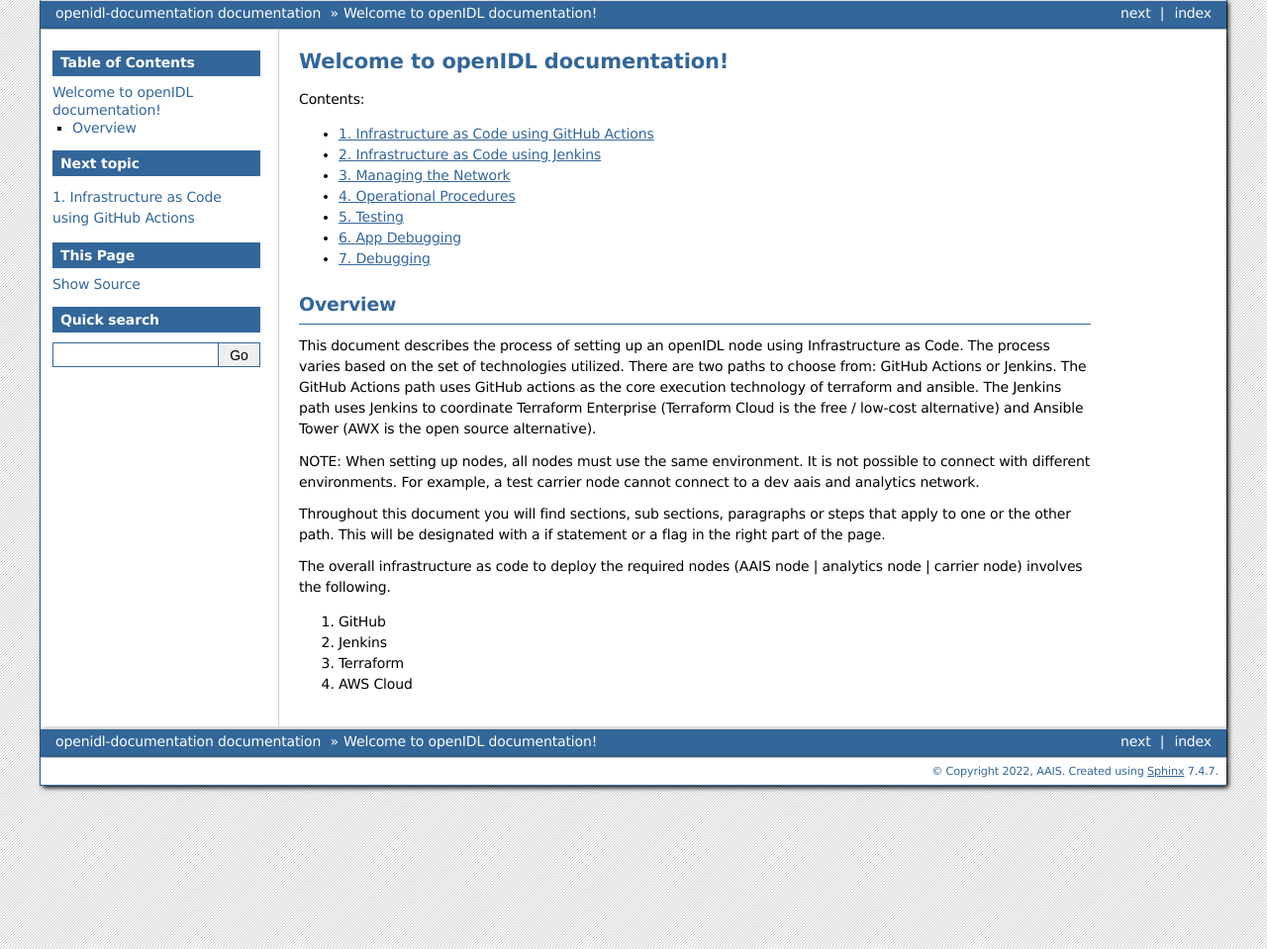
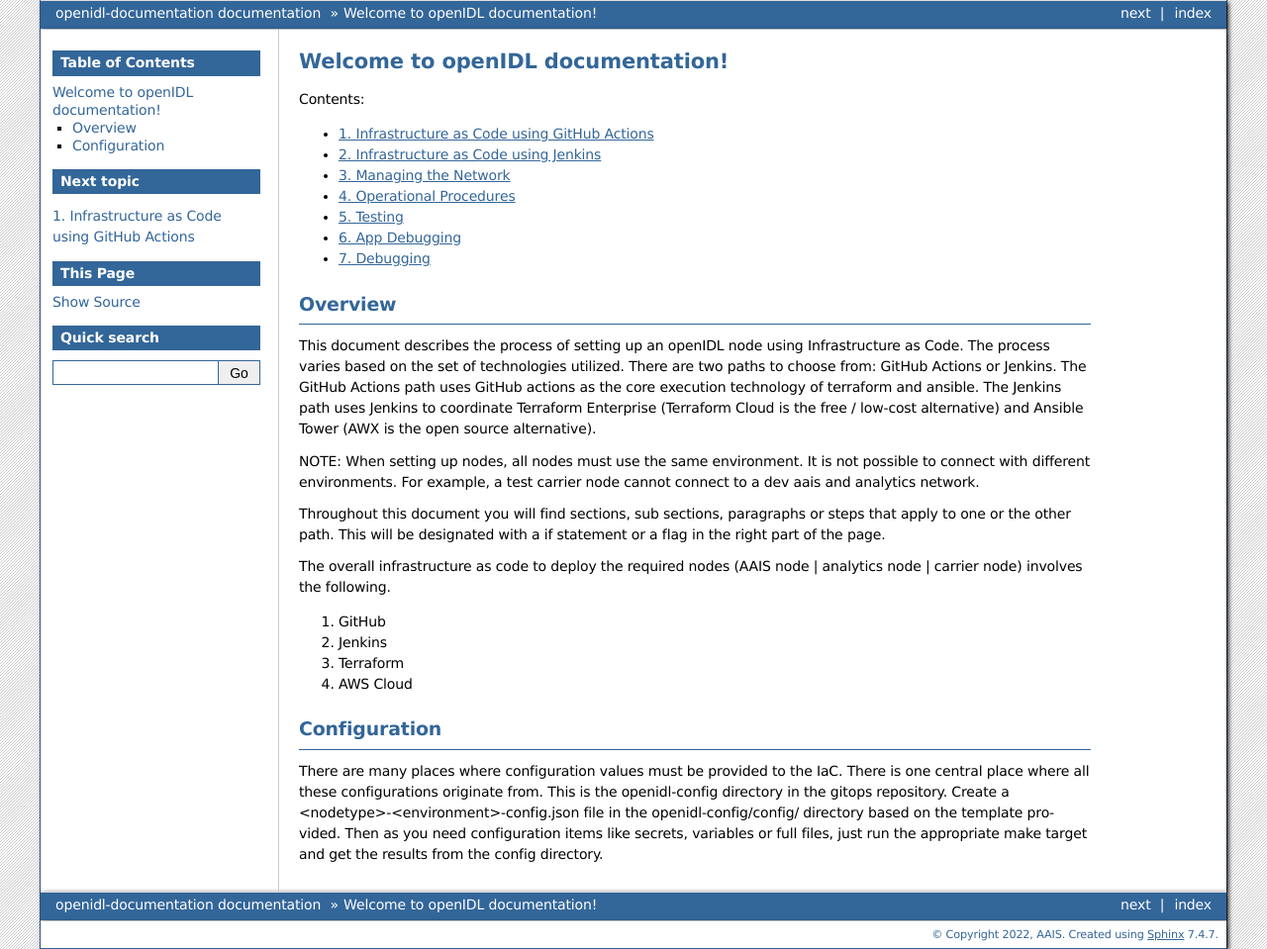
Before and after one commit to senofi/documentation, a Sphinx documentation site: the page built from docs/source/index.rst, in a window 1280 px wide. Shown: the whole page at 99% size. Built offline with Sphinx 7.4.7, drawn with Linux system fonts in a browser that asks for light colours.

Commit message:
update docs

```diff
--- a/docs/source/iac-gitactions-setup-secrets.rst
+++ b/docs/source/iac-gitactions-setup-secrets.rst
@@ -34,5 +34,5 @@ For the SSH keys, create one for the terraform user and use that for all the ssh
 --------------------------------------------------------------------------------------
 
 .. csv-table:: Environment Secrets
-    :file: table3.csv
+    :file: table-gitactions-secrets.csv
     :header-rows: 1
--- a/docs/source/iac-gitactions-setup-terraform.rst
+++ b/docs/source/iac-gitactions-setup-terraform.rst
@@ -51,7 +51,7 @@ Option1: Using terraform automation
    file.
 
     .. csv-table:: Terraform Variables
-        :file: table1.csv
+        :file: table-terraform-variables.csv
         :header-rows: 1
 
 
--- a/docs/source/index.rst
+++ b/docs/source/index.rst
@@ -36,3 +36,12 @@ The overall infrastructure as code to deploy the required nodes (AAIS node | ana
 #. Jenkins
 #. Terraform
 #. AWS Cloud
+
+Configuration
+-------------
+
+There are many places where configuration values must be provided to the IaC.
+There is one central place where all these configurations originate from.
+This is the openidl-config directory in the gitops repository.
+Create a <nodetype>-<environment>-config.json file in the openidl-config/config/ directory based on the template provided.
+Then as you need configuration items like secrets, variables or full files, just run the appropriate make target and get the results from the config directory.
```
Also changed, not shown: other parts of docs/source/iac-gitactions-setup-secrets.rst (+1 -1 lines), docs/source/table-gitactions-environments.csv (renamed from docs/source/table2.csv), docs/source/table-gitactions-secrets.csv (renamed from docs/source/table3.csv), docs/source/table-terraform-variables.csv (renamed from docs/source/table1.csv).
